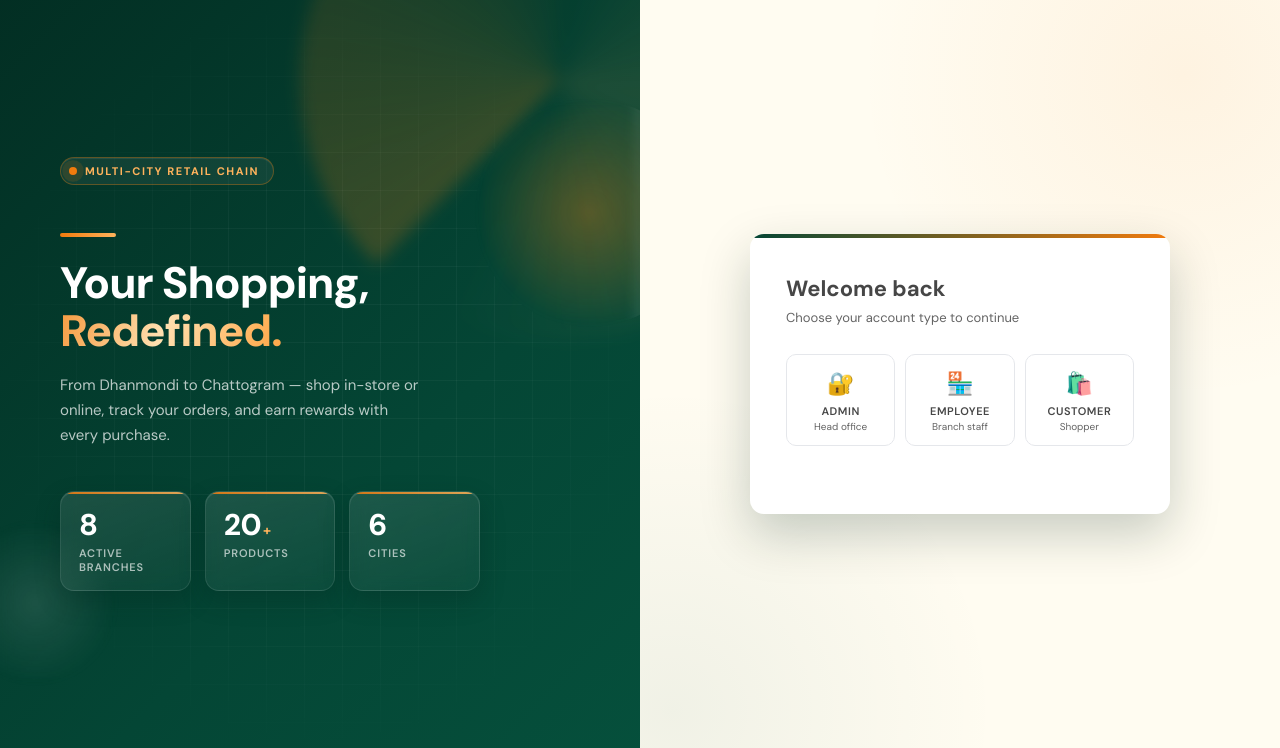
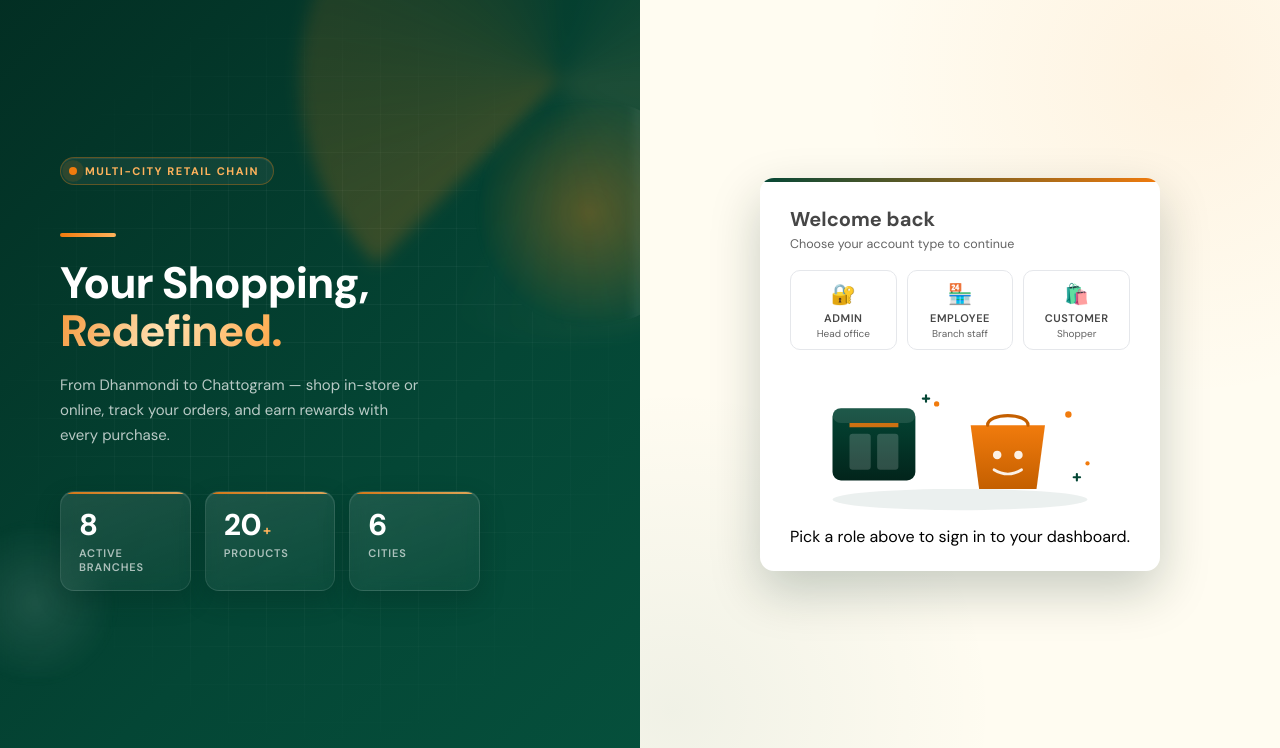
Before and after one commit to ParthoKumar-27/SuperShop_Bangladesh, a FastAPI app: page /auth/login in a window 1280 px wide. Shown: the part 54-802 px from the top of the page. Run offline with FastAPI, Linux system fonts and the light colour scheme.

Commit message:
login page UI and button

```diff
--- a/templates/authentication/login.html
+++ b/templates/authentication/login.html
@@ -71,7 +71,11 @@
       font-size: 20px;
       font-weight: 700;
       letter-spacing: -.3px;
+      color: #fff;
+      text-decoration: none;
+      transition: opacity .15s ease;
     }
+    .topbar-logo:hover { opacity: .85; }
     .topbar-logo span { color: var(--orange); }
 
     /* ── Hero split layout ── */
@@ -304,12 +308,15 @@
       background: var(--white);
       border-radius: var(--radius);
       box-shadow: var(--shadow-lg);
-      padding: 40px 36px;
+      padding: 28px 30px 24px;
       width: 100%;
-      max-width: 420px;
+      max-width: 400px;
       position: relative;
       overflow: hidden;
       animation: cardIn .55s cubic-bezier(.16,1,.3,1) both;
+      max-height: calc(100vh - 120px);
+      display: flex;
+      flex-direction: column;
     }
     .auth-box::before {
       content: '';
@@ -323,15 +330,15 @@
       to   { opacity: 1; transform: translateY(0) scale(1); }
     }
     .auth-title {
-      font-size: 22px;
+      font-size: 20px;
       font-weight: 700;
       color: var(--dark);
-      margin-bottom: 6px;
+      margin-bottom: 4px;
     }
     .auth-sub {
-      font-size: 13px;
+      font-size: 12.5px;
       color: var(--mid);
-      margin-bottom: 28px;
+      margin-bottom: 18px;
     }
 
     /* ── Role selector ── */
@@ -339,13 +346,13 @@
       display: grid;
       grid-template-columns: repeat(3, 1fr);
       gap: 10px;
-      margin-bottom: 28px;
+      margin-bottom: 22px;
     }
     .role-btn {
       border: 1.5px solid var(--border);
       background: var(--white);
       border-radius: 10px;
-      padding: 14px 8px 12px;
+      padding: 10px 8px 9px;
       text-align: center;
       cursor: pointer;
       transition: border-color .18s, background .18s, box-shadow .18s, transform .18s;
@@ -371,8 +378,8 @@
       font-weight: 700;
     }
     .role-icon {
-      font-size: 22px;
-      margin-bottom: 6px;
+      font-size: 20px;
+      margin-bottom: 4px;
       display: inline-block;
       transition: transform .25s cubic-bezier(.34,1.56,.64,1);
     }
@@ -392,13 +399,20 @@
 
     /* ── Form ── */
     .form-section { display: none; }
-    .form-section.visible { display: block; animation: formIn .35s ease both; }
+    .form-section.visible {
+      display: flex;
+      flex-direction: column;
+      flex: 1;
+      min-height: 0;
+      overflow-y: auto;
+      animation: formIn .35s ease both;
+    }
     @keyframes formIn {
       from { opacity: 0; transform: translateY(6px); }
       to   { opacity: 1; transform: translateY(0); }
     }
 
-    .form-group { margin-bottom: 16px; }
+    .form-group { margin-bottom: 14px; }
     .form-label {
       display: block;
       font-size: 12px;
@@ -682,7 +696,7 @@
 
   <!-- Top bar -->
   <div class="topbar">
-    <span class="topbar-logo">🛒 SuperShop <span>Bangladesh</span></span>
+    <a href="/" class="topbar-logo">🛒 SuperShop <span>Bangladesh</span></a>
   </div>
 
   <!-- Hero split -->
@@ -747,6 +761,59 @@
             <div class="role-name">Customer</div>
             <div class="role-desc">Shopper</div>
           </div>
+        </div>
+
+        <!-- Idle illustration (shown only until a role is picked) -->
+        <div class="auth-illu" id="authIllu">
+          <svg viewBox="0 0 320 140" xmlns="http://www.w3.org/2000/svg" aria-hidden="true">
+            <!-- soft backdrop blob -->
+            <defs>
+              <linearGradient id="illuBg" x1="0" x2="1" y1="0" y2="1">
+                <stop offset="0%"  stop-color="#FFFCF1"/>
+                <stop offset="100%" stop-color="#fff1de"/>
+              </linearGradient>
+              <linearGradient id="illuBag" x1="0" x2="0" y1="0" y2="1">
+                <stop offset="0%"  stop-color="#F17B0D"/>
+                <stop offset="100%" stop-color="#c45f00"/>
+              </linearGradient>
+              <linearGradient id="illuBox" x1="0" x2="0" y1="0" y2="1">
+                <stop offset="0%"  stop-color="#044635"/>
+                <stop offset="100%" stop-color="#02241b"/>
+              </linearGradient>
+            </defs>
+            <ellipse cx="160" cy="120" rx="120" ry="10" fill="rgba(4,70,53,.08)"/>
+
+            <!-- storefront box -->
+            <rect x="40"  y="34" width="78" height="68" rx="8" fill="url(#illuBox)"/>
+            <rect x="40"  y="34" width="78" height="14" rx="8" fill="rgba(255,255,255,.10)"/>
+            <rect x="56"  y="58" width="20" height="34" rx="3" fill="rgba(255,255,255,.18)"/>
+            <rect x="82"  y="58" width="20" height="34" rx="3" fill="rgba(255,255,255,.18)"/>
+            <rect x="56"  y="48" width="46" height="4"  fill="rgba(241,123,13,.85)"/>
+
+            <!-- shopping bag -->
+            <path d="M170 50 L240 50 L232 110 L178 110 Z" fill="url(#illuBag)"/>
+            <path d="M186 50 C186 38 224 38 224 50" stroke="#c45f00" stroke-width="3" fill="none" stroke-linecap="round"/>
+            <circle cx="195" cy="78" r="4" fill="rgba(255,255,255,.9)"/>
+            <circle cx="215" cy="78" r="4" fill="rgba(255,255,255,.9)"/>
+            <path d="M192 92 Q205 100 218 92" stroke="rgba(255,255,255,.9)" stroke-width="2.5" fill="none" stroke-linecap="round"/>
+
+            <!-- floating sparkles -->
+            <g fill="#F17B0D">
+              <circle cx="138" cy="30" r="2.5"/>
+              <circle cx="262" cy="40" r="3"/>
+              <circle cx="280" cy="86" r="2"/>
+            </g>
+            <g stroke="#044635" stroke-width="2" stroke-linecap="round">
+              <line x1="128" y1="22" x2="128" y2="28"/>
+              <line x1="125" y1="25" x2="131" y2="25"/>
+              <line x1="270" y1="96" x2="270" y2="102"/>
+              <line x1="267" y1="99" x2="273" y2="99"/>
+            </g>
+          </svg>
+          <p class="auth-illu-tip">
+            <span class="illu-dot"></span>
+            Pick a role above to sign in to your dashboard.
+          </p>
         </div>
 
         <!-- ADMIN form -->
```
Also changed, not shown: 1 other file.
